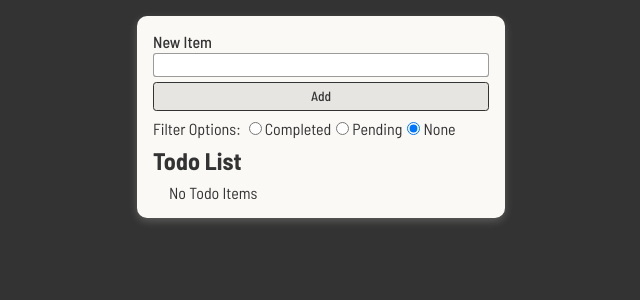
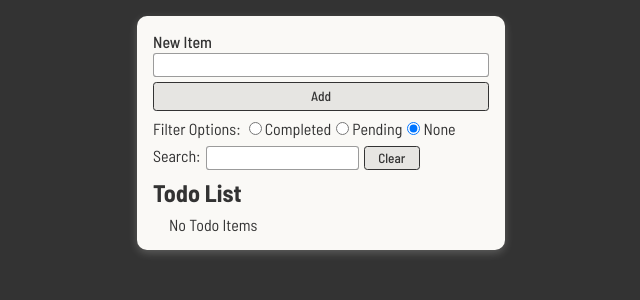
Before and after one commit to SeaNot-Not/simple-todo-list, a React app: page / in a window 1280 px wide. Shown: the top 300 px of the page, without its empty margins (319-959 px from the left). Built offline with nearby package versions, Linux system fonts and the light colour scheme; the HTML template or start-up script is replaced by a standard one.

Commit message:
Added a search feature

```diff
--- a/src/App.jsx
+++ b/src/App.jsx
@@ -15,9 +15,14 @@ const [todoItems, setTodoItems] = useState(() => {
 const [filterOption, setfilterOption] = useState('none')
 const [filteredItems, setFilteredItems] = useState([])
 
+//----------------For Search Feature--------------------
+const [searchQuery, setSearchQuery] = useState("")
+
+//----------------For Search and Filter Feature------------------
+
 useEffect(() => {
-  filterItems(filterOption, todoItems);
-}, [filterOption, todoItems]);
+  filterItems(filterOption, todoItems, searchQuery)
+}, [filterOption, todoItems, searchQuery])
 
 //-------------For Saving to Local Storage--------------------
 useEffect(() => {
@@ -49,7 +54,7 @@ const handleRadioChange = (e) => {
   setfilterOption(newFilterOption)
 }
 
-const filterItems = (newFilterOption, todoItems) => {
+const filterItems = (newFilterOption, todoItems, searchQuery) => {
   let filtered
 
   if (newFilterOption === "completed") {
@@ -59,7 +64,20 @@ const filterItems = (newFilterOption, todoItems) => {
   } else {
     filtered = [...todoItems]
   }
+
+  if(searchQuery !== "") {
+    filtered = filtered.filter(item => item.title.toLowerCase().includes(searchQuery.toLowerCase()))
+  }
+
   setFilteredItems(filtered)
+}
+
+const handleSearchQuery = (value) => {
+  setSearchQuery(value)
+}
+
+const searchClear = () => {
+  setSearchQuery("")
 }
 
 //--------- What you see on screen -----------
@@ -67,7 +85,13 @@ const filterItems = (newFilterOption, todoItems) => {
     <>
     <div className="card-box">
       <NewTodoForm addTodoItem={addTodoItem} />
-      <FilterOptions filterOption={filterOption} handleRadioChange={handleRadioChange} />
+      <FilterOptions
+        searchQuery={searchQuery}
+        handleSearchQuery={handleSearchQuery}
+        filterOption={filterOption}
+        handleRadioChange={handleRadioChange}
+        searchClear={searchClear}
+      />
 
       <h2 className="header">Todo List</h2>
 
--- a/src/FilterOptions.jsx
+++ b/src/FilterOptions.jsx
@@ -1,7 +1,6 @@
-
-
-export const FilterOptions = ({filterOption, handleRadioChange}) => {
+export const FilterOptions = ({searchQuery, handleSearchQuery, filterOption, handleRadioChange, searchClear}) => {
     return (
+      <>
         <div className="filter-options">
         <label>Filter Options: </label>
         <label className="radio-label">
@@ -29,5 +28,12 @@ export const FilterOptions = ({filterOption, handleRadioChange}) => {
           None
         </label>
       </div>
+
+      <div className="search-bar">
+        <label>Search:</label>
+        <input id="text-search" className="text-input" type="text" value={searchQuery} onChange={e => handleSearchQuery(e.target.value)}/>
+        <button onClick={searchClear} className="btn btn-search">Clear</button>
+      </div>
+      </>
     )
 }
--- a/src/styles.css
+++ b/src/styles.css
@@ -1,16 +1,17 @@
-@import url('https://fonts.googleapis.com/css2?family=Barlow+Semi+Condensed:ital,wght@0,100;0,200;0,300;0,400;0,500;0,600;0,700;0,800;0,900;1,100;1,200;1,300;1,400;1,500;1,600;1,700;1,800;1,900&display=swap');
+@import url("https://fonts.googleapis.com/css2?family=Barlow+Semi+Condensed:ital,wght@0,100;0,200;0,300;0,400;0,500;0,600;0,700;0,800;0,900;1,100;1,200;1,300;1,400;1,500;1,600;1,700;1,800;1,900&display=swap");
 
 * {
   box-sizing: border-box;
   font-family: "Barlow Semi Condensed", system-ui;
-  color: #333
+  color: #333;
 }
 
-*:before, *:after {
+*:before,
+*:after {
   box-sizing: inherit;
 }
 
-body{
+body {
   background-color: #333;
   max-width: 400px;
   padding: 1rem;
@@ -18,19 +19,19 @@ body{
 }
 
 .card-box {
-  background-color: #FAF9F6;
+  background-color: #faf9f6;
   padding: 1rem;
   border-radius: 10px;
   box-shadow: 0px 3px 8px 0px #faf9f636;
   display: flex;
   flex-direction: column;
-  gap: .5rem;
+  gap: 0.5rem;
 }
 
 .new-item-form {
   display: flex;
   flex-direction: column;
-  gap: .3rem;
+  gap: 0.3rem;
 }
 
 .form-row {
@@ -44,8 +45,8 @@ body{
 }
 
 .btn {
-  border-radius: .25em;
-  padding: 0.30em 1em;
+  border-radius: 0.25em;
+  padding: 0.3em 1em;
   cursor: pointer;
   font-weight: 500;
 }
@@ -54,7 +55,14 @@ body{
   background-color: rgba(51, 51, 51, 0.1);
   border: 1px solid rgba(51, 51, 51);
   color: rgba(51, 51, 51);
-  padding: 0.40em 1em;
+  padding: 0.4em 1em;
+}
+
+.btn.btn-search {
+  background-color: rgba(51, 51, 51, 0.1);
+  border: 1px solid rgba(51, 51, 51);
+  color: rgba(51, 51, 51);
+  padding: 0.2em 1em;
 }
 
 .btn.btn-edit {
@@ -74,6 +82,11 @@ body{
   background-color: rgba(51, 51, 51, 0.2);
 }
 
+.btn.btn-search:hover,
+.btn:focus-visible {
+  background-color: rgba(51, 51, 51, 0.2);
+}
+
 .btn.btn-edit:hover,
 .btn:focus-visible {
   background-color: hsl(249, 100%, 40%, 0.2);
@@ -81,9 +94,8 @@ body{
 
 .btn.btn-danger:hover,
 .btn.btn-danger:focus-visible {
-    background: hsl(0, 100%, 40%, 0.2);
-  }
-
+  background: hsl(0, 100%, 40%, 0.2);
+}
 
 .text-input {
   border: 1px solid #3333337c;
@@ -163,7 +175,7 @@ body{
   content: "✔";
   background-color: rgba(51, 51, 51, 0.5);
   border: 1px solid rgba(51, 51, 51, 0.5);
-  color: #FAF9F6;
+  color: #faf9f6;
   font-size: 0.75rem;
   font-weight: bold;
 }
@@ -171,3 +183,8 @@ body{
 .list li:has(input:checked) label:hover::before {
   background-color: rgba(51, 51, 51);
 }
+
+.search-bar {
+  display: flex;
+  gap: 5px;
+}
```
